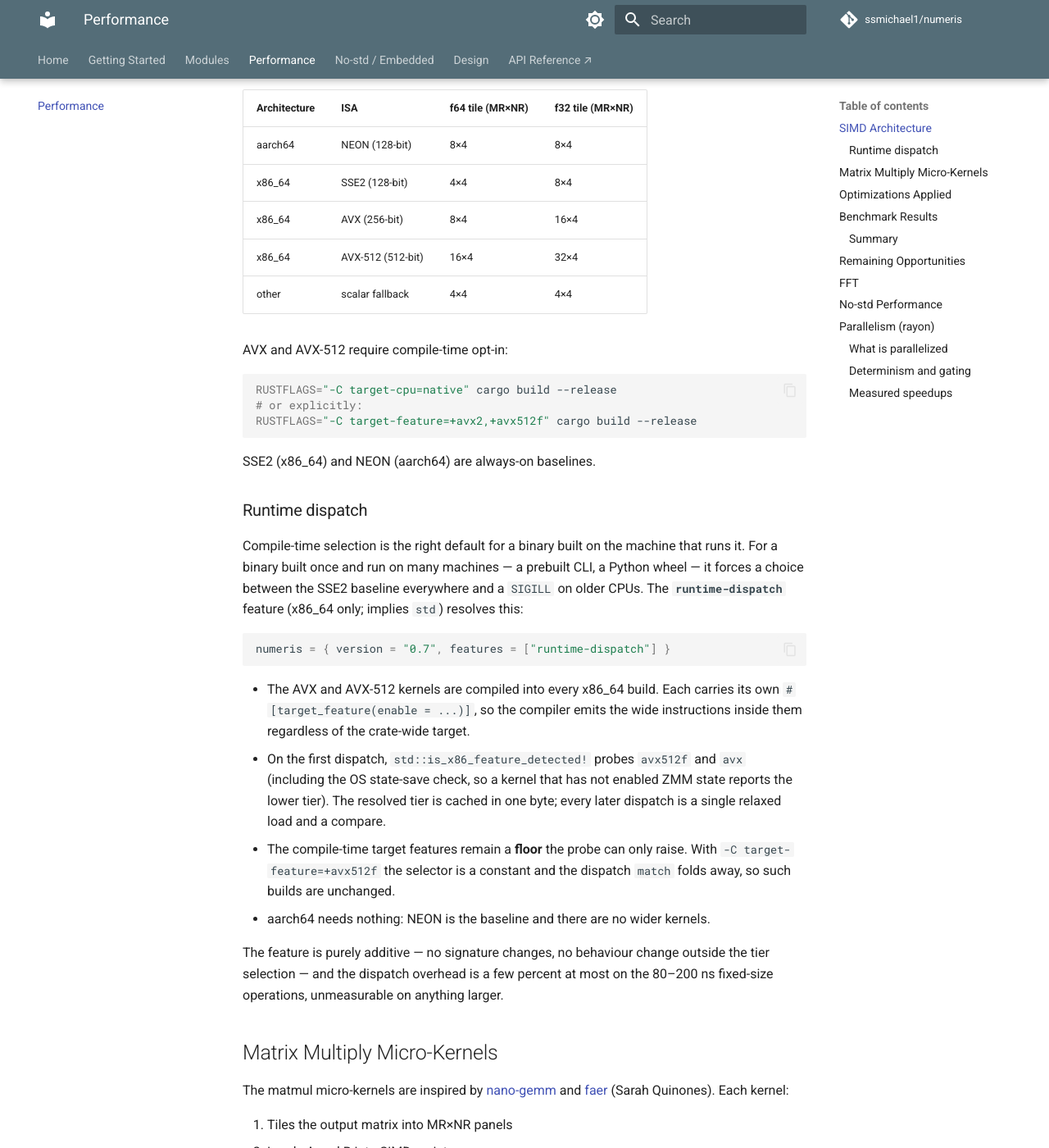
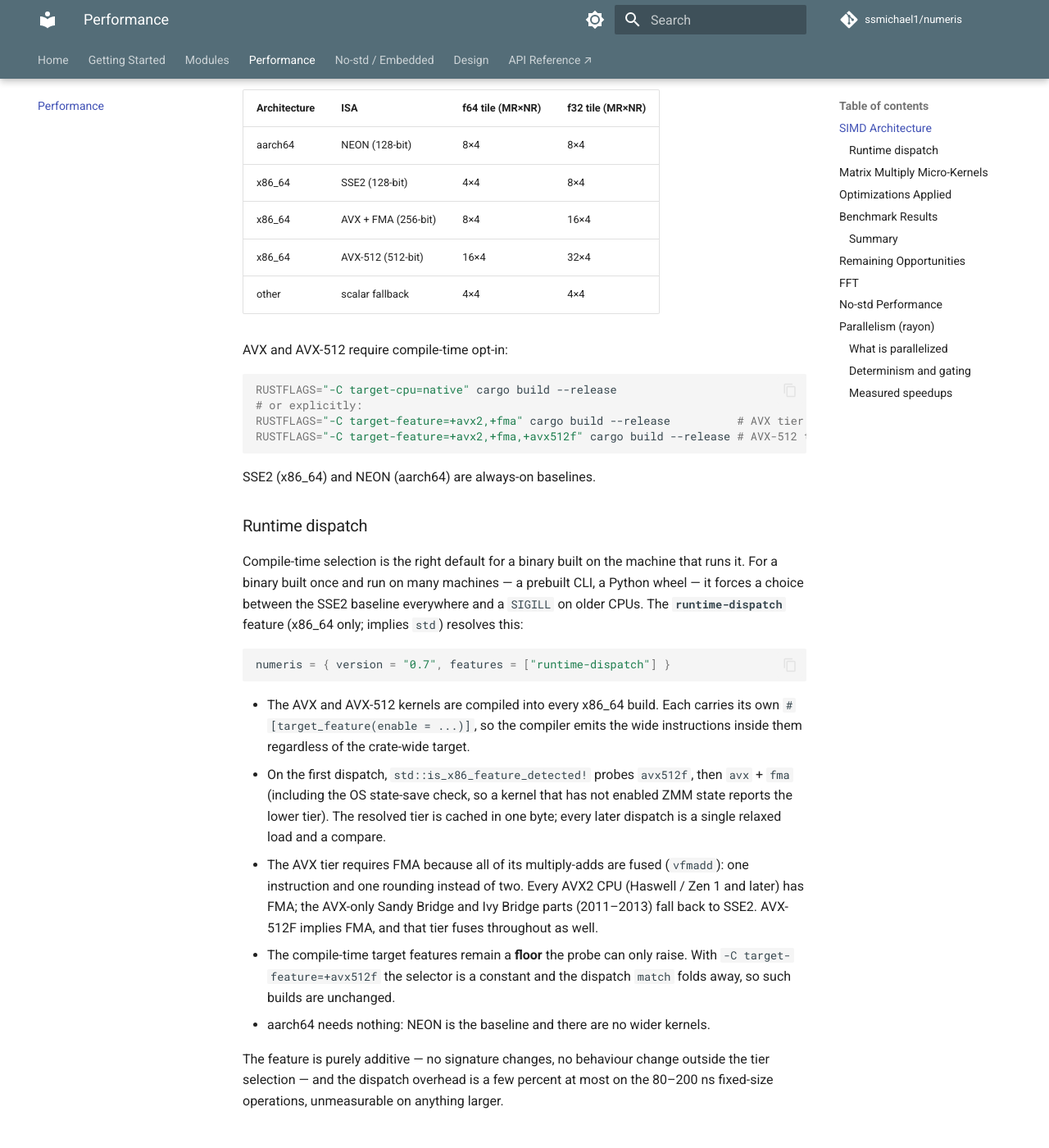
Before and after one commit to ssmichael1/numeris, an MkDocs documentation site: the page built from docs/performance.md, in a window 1280 px wide and 1400 px high, scrolled down 405 px. Shown: the whole window at 82% size. Built offline with MkDocs 1.6.1 and Material for MkDocs 9.7.7, drawn with Linux system fonts in a browser that asks for light colours; comment, search, counter and statistics services are not loaded.

Commit message:
perf(simd): fuse every multiply-add in the AVX and AVX-512 tiers
The AVX kernels used a separate mul + add; dot, the matmul micro-kernels,
AXPY and conv1d now use fmadd / fnmadd, and the AVX-512 tier's dot, AXPY and
conv1d join its already-fused matmul. The AVX tier therefore requires `fma`
alongside `avx`, both as the compile-time floor and in the runtime probe;
every AVX2 CPU has it, and the AVX-only Sandy / Ivy Bridge parts now take the
SSE2 tier. The shared `_fma` kernel macros (NEON's accumulator-first argument
order) serve the x86 tiers through two accumulator-first adapters per file.

Co-Authored-By: Claude Fable 5.1 <noreply@anthropic.com>
Claude-Session: https://claude.ai/code/session_01LnWEteS8QktPvnyHA7JYNB

````diff
--- a/docs/performance.md
+++ b/docs/performance.md
@@ -10,7 +10,7 @@ SIMD is **always-on** for `f32` and `f64` — no feature flag needed. By default
 |---|---|---|---|
 | aarch64 | NEON (128-bit) | 8×4 | 8×4 |
 | x86_64 | SSE2 (128-bit) | 4×4 | 8×4 |
-| x86_64 | AVX (256-bit) | 8×4 | 16×4 |
+| x86_64 | AVX + FMA (256-bit) | 8×4 | 16×4 |
 | x86_64 | AVX-512 (512-bit) | 16×4 | 32×4 |
 | other | scalar fallback | 4×4 | 4×4 |
 
@@ -19,7 +19,8 @@ AVX and AVX-512 require compile-time opt-in:
 ```bash
 RUSTFLAGS="-C target-cpu=native" cargo build --release
 # or explicitly:
-RUSTFLAGS="-C target-feature=+avx2,+avx512f" cargo build --release
+RUSTFLAGS="-C target-feature=+avx2,+fma" cargo build --release          # AVX tier
+RUSTFLAGS="-C target-feature=+avx2,+fma,+avx512f" cargo build --release # AVX-512 tier
 ```
 
 SSE2 (x86_64) and NEON (aarch64) are always-on baselines.
@@ -33,7 +34,8 @@ numeris = { version = "0.7", features = ["runtime-dispatch"] }
 ```
 
 - The AVX and AVX-512 kernels are compiled into every x86_64 build. Each carries its own `#[target_feature(enable = ...)]`, so the compiler emits the wide instructions inside them regardless of the crate-wide target.
-- On the first dispatch, `std::is_x86_feature_detected!` probes `avx512f` and `avx` (including the OS state-save check, so a kernel that has not enabled ZMM state reports the lower tier). The resolved tier is cached in one byte; every later dispatch is a single relaxed load and a compare.
+- On the first dispatch, `std::is_x86_feature_detected!` probes `avx512f`, then `avx` + `fma` (including the OS state-save check, so a kernel that has not enabled ZMM state reports the lower tier). The resolved tier is cached in one byte; every later dispatch is a single relaxed load and a compare.
+- The AVX tier requires FMA because all of its multiply-adds are fused (`vfmadd`): one instruction and one rounding instead of two. Every AVX2 CPU (Haswell / Zen 1 and later) has FMA; the AVX-only Sandy Bridge and Ivy Bridge parts (2011–2013) fall back to SSE2. AVX-512F implies FMA, and that tier fuses throughout as well.
 - The compile-time target features remain a **floor** the probe can only raise. With `-C target-feature=+avx512f` the selector is a constant and the dispatch `match` folds away, so such builds are unchanged.
 - aarch64 needs nothing: NEON is the baseline and there are no wider kernels.
 
````
Also changed, not shown: CHANGELOG.md (+13 -0 lines), CLAUDE.md (+4 -1 lines), README.md (+1 -1 lines), 5 other files.
